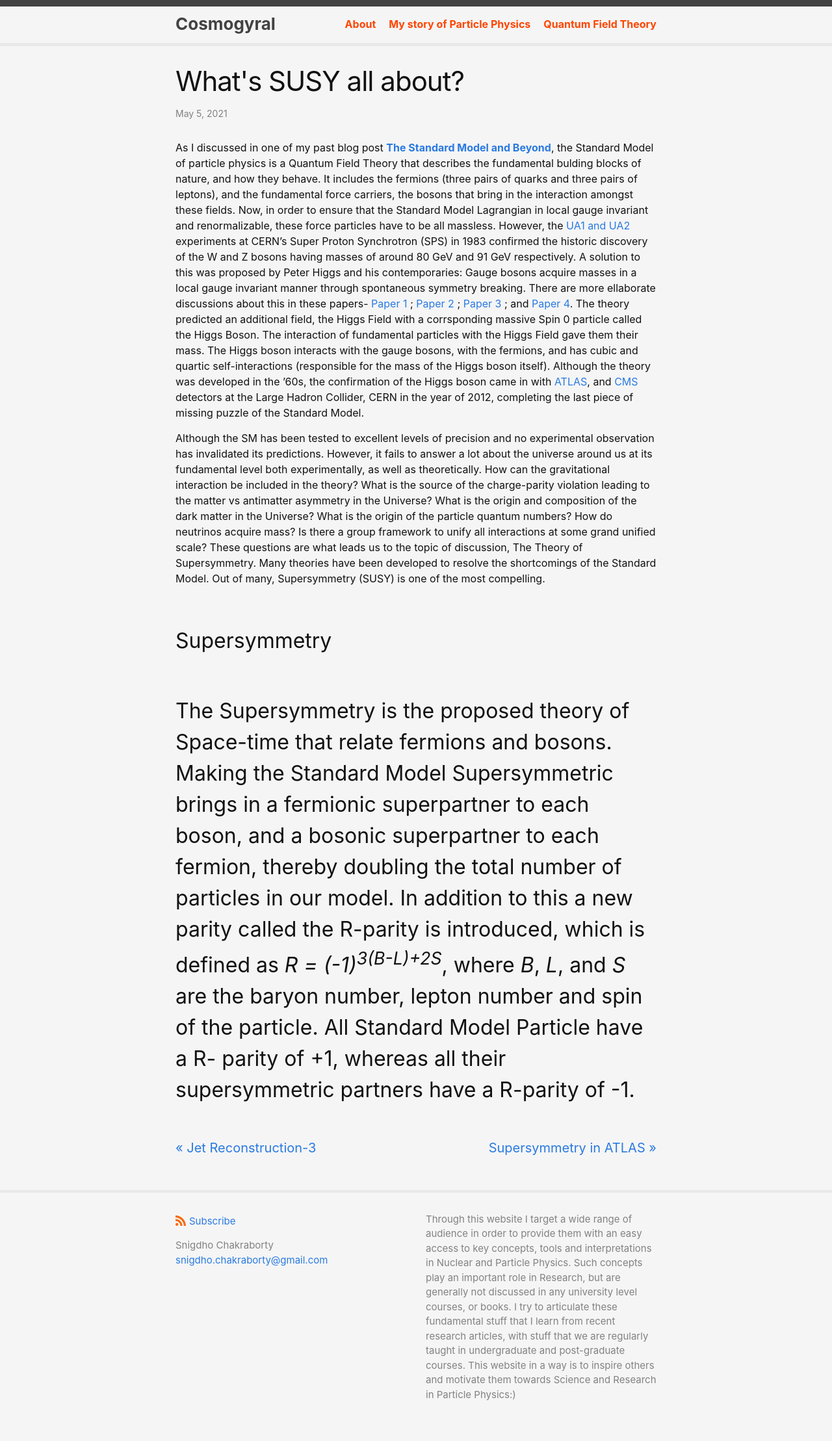
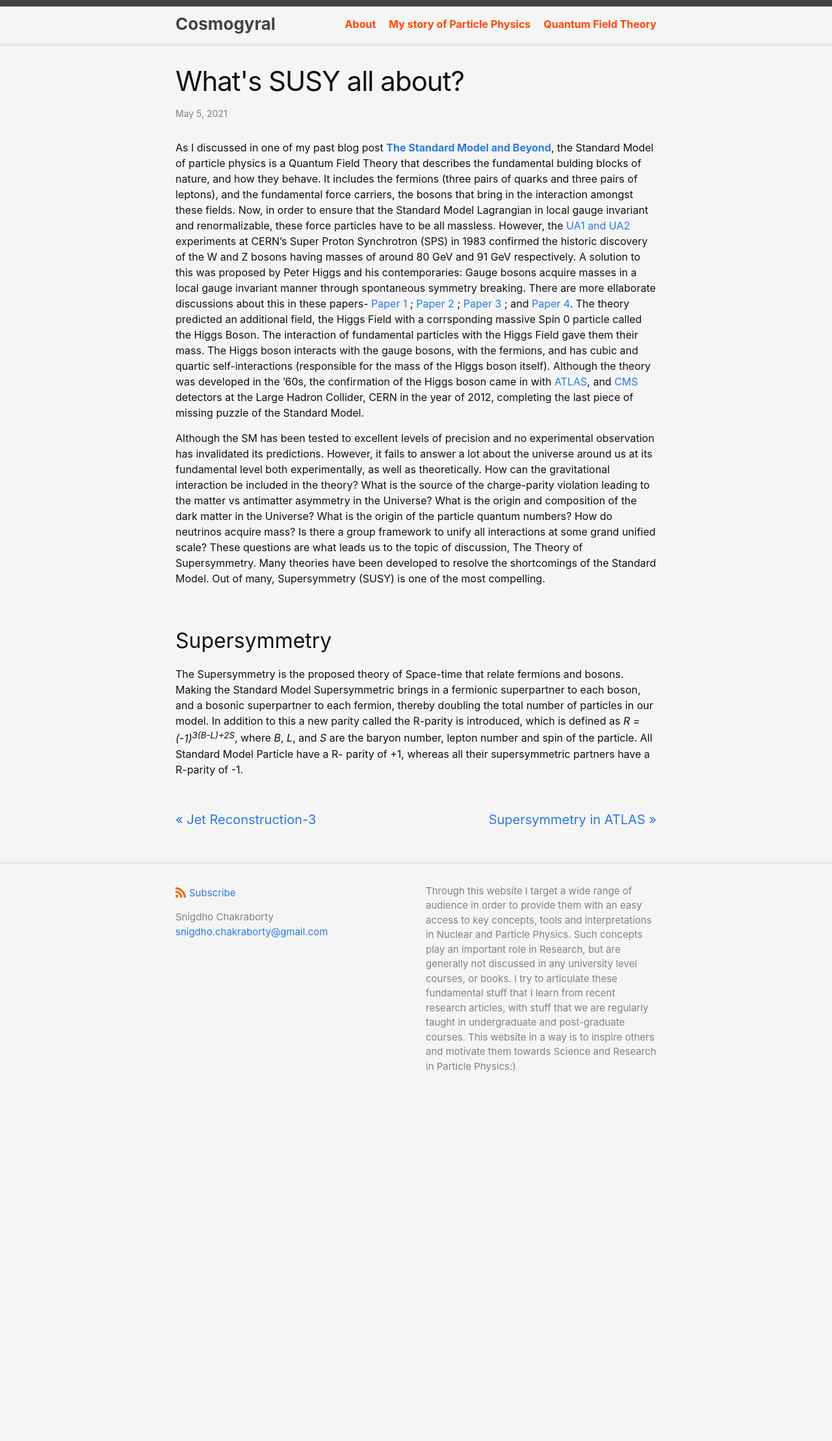
Before and after one commit to snigdhochakraborty/snigdhochakraborty.github.io, a Jekyll site: the page built from _posts/2021-05-05-RPV.md, in a window 1280 px wide. Shown: the whole page at 65% size. Built offline with Jekyll 4.4.1, drawn with Linux system fonts in a browser that asks for light colours; after the commit the page ends 1712 px from its top, so only the background shows below that.

Commit message:
Update 2021-05-05-RPV.md

```diff
--- a/_posts/2021-05-05-RPV.md
+++ b/_posts/2021-05-05-RPV.md
@@ -10,5 +10,5 @@ As I discussed in one of my past blog post [<b>The Standard Model and Beyond</b>
 
 <p>Although the SM has been tested to excellent levels of precision and no experimental observation has invalidated its predictions. However, it fails to answer a lot about the universe around us at its fundamental level both experimentally, as well as theoretically. How can the gravitational interaction be included in the theory? What is the source of the charge-parity violation leading to the matter vs antimatter asymmetry in the Universe? What is the origin and composition of the dark matter in the Universe? What is the origin of the particle quantum numbers? How do neutrinos acquire mass? Is there a group framework to unify all interactions at some grand unified scale? These questions are what leads us to the topic of discussion, The Theory of Supersymmetry. Many theories have been developed to resolve the shortcomings of the Standard Model. Out of many, Supersymmetry (SUSY) is one of the most compelling.</p>
 
-<h2>Supersymmetry<h2>
-  The Supersymmetry is the proposed theory of Space-time that relate fermions and bosons. Making the Standard Model Supersymmetric brings in a fermionic superpartner to each boson, and a bosonic superpartner to each fermion, thereby doubling the total number of particles in our model. In addition to this a new parity called the R-parity is introduced, which is defined as <i>R = (-1)<sup>3(B-L)+2S</sup></i>, where <i>B</i>, <i>L</i>, and <i>S</i> are the baryon number, lepton number and spin of the particle. All Standard Model Particle have a R- parity of +1, whereas all their supersymmetric partners have a R-parity of -1.
+<h2>Supersymmetry</h2>
+ <p> The Supersymmetry is the proposed theory of Space-time that relate fermions and bosons. Making the Standard Model Supersymmetric brings in a fermionic superpartner to each boson, and a bosonic superpartner to each fermion, thereby doubling the total number of particles in our model. In addition to this a new parity called the R-parity is introduced, which is defined as <i>R = (-1)<sup>3(B-L)+2S</sup></i>, where <i>B</i>, <i>L</i>, and <i>S</i> are the baryon number, lepton number and spin of the particle. All Standard Model Particle have a R- parity of +1, whereas all their supersymmetric partners have a R-parity of -1.</p>
```
